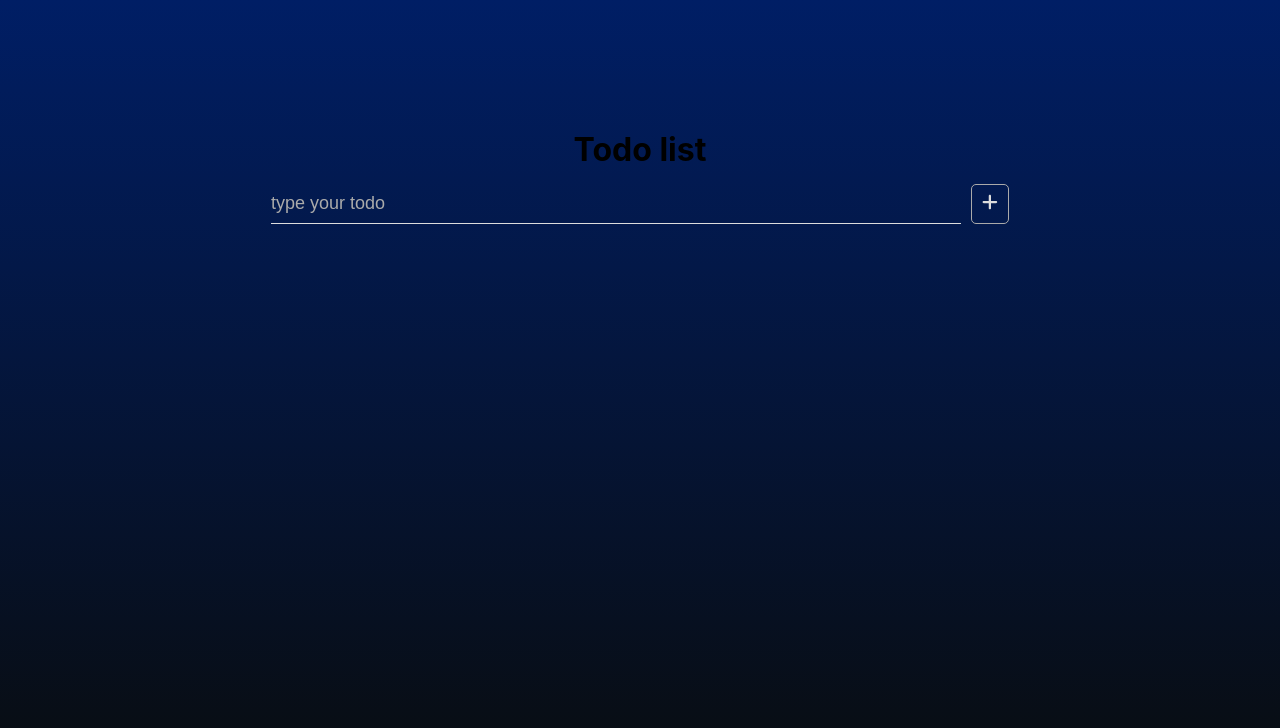
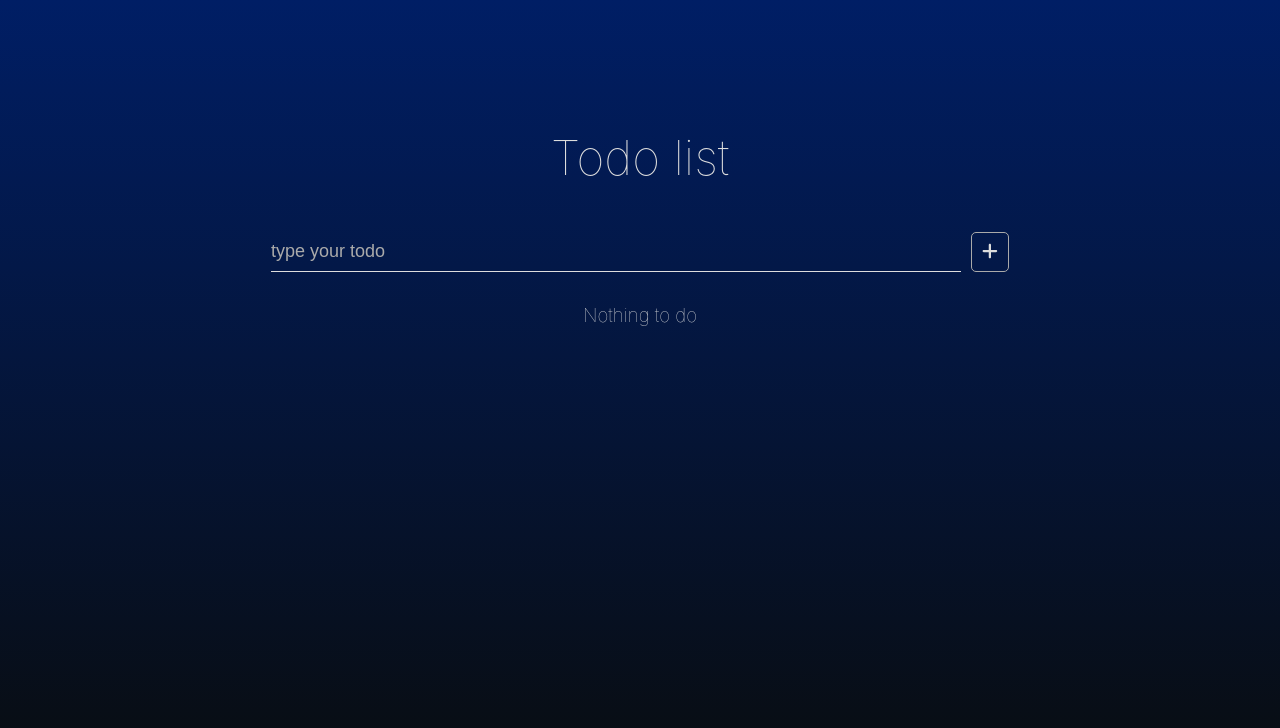
Before and after one commit to michalmlk/todo-app, a React (Create React App) app: page / in a window 1280 px wide. Shown: the top 728 px of the page. Built offline with nearby package versions, Linux system fonts and the light colour scheme.

Commit message:
added react-custom-scrollbar lib

```diff
--- a/package.json
+++ b/package.json
@@ -11,6 +11,7 @@
     "@testing-library/react": "^13.4.0",
     "@testing-library/user-event": "^13.5.0",
     "react": "^18.2.0",
+    "react-custom-scrollbars-2": "^4.5.0",
     "react-dom": "^18.2.0",
     "react-scripts": "5.0.1",
     "styled-components": "^5.3.6",
--- a/src/components/molecules/AddTodoField/AddTodoField.js
+++ b/src/components/molecules/AddTodoField/AddTodoField.js
@@ -4,6 +4,7 @@ import TodoItem from '../TodoItem/TodoItem'
 import { TodoInput, Wrapper, TodoItemsList } from './AddTodoField.styles'
 import { faPlus } from '@fortawesome/free-solid-svg-icons'
 import { FontAwesomeIcon } from '@fortawesome/react-fontawesome'
+import Scrollbars from 'react-custom-scrollbars-2'
 
 const AddTodoField = () => {
 	const todoTitleRef = useRef()
@@ -26,9 +27,15 @@ const AddTodoField = () => {
 				</form>
 			</TodoInput>
 			<TodoItemsList>
-				{todos.map(todo => {
-					return <TodoItem title={todo.title} id={todo.id} key={todo.id} />
-				})}
+				<Scrollbars>
+					{todos.length !== 0 ? (
+						todos.map(todo => {
+							return <TodoItem title={todo.title} id={todo.id} key={todo.id} />
+						})
+					) : (
+						<h3>Nothing to do</h3>
+					)}
+				</Scrollbars>
 			</TodoItemsList>
 		</Wrapper>
 	)
--- a/src/components/molecules/AddTodoField/AddTodoField.styles.js
+++ b/src/components/molecules/AddTodoField/AddTodoField.styles.js
@@ -58,5 +58,10 @@ export const Wrapper = styled.div`
 
 export const TodoItemsList = styled.div`
 	height: 50vh;
-	overflow-y: scroll;
+
+	h3 {
+		font-weight: lighter;
+		color: #ddd;
+		text-align: center;
+	}
 `
--- a/src/components/molecules/TodoItem/TodoItem.styles.js
+++ b/src/components/molecules/TodoItem/TodoItem.styles.js
@@ -29,7 +29,7 @@ export const ButtonArea = styled.div`
 		border: none;
 		background-color: transparent;
 		transition: background-color 0.1s;
-		font-size: 28px;
+		font-size: 24px;
 
 		&:hover {
 			cursor: pointer;
--- a/src/components/templates/Dashboard/Dashboard.styles.js
+++ b/src/components/templates/Dashboard/Dashboard.styles.js
@@ -3,9 +3,22 @@ import styled from 'styled-components'
 export const DashboardWrapper = styled.div`
 	display: flex;
 	flex-direction: column;
-	justify-content: center;
+	justify-content: flex-start;
 	align-items: center;
 	width: 100%;
 	min-height: 100vh;
+	padding-top: 10%;
 	background: linear-gradient(180deg, rgba(0, 30, 101, 1) 0%, rgba(9, 12, 13, 1) 100%, rgba(0, 34, 255, 1) 100%);
+
+	h1 {
+		color: #ddd;
+		font-weight: lighter;
+		margin-bottom: 30px;
+	}
+
+	@media (min-width: 1024px) {
+		h1 {
+			font-size: 48px;
+		}
+	}
 `
```
Also changed, not shown: 1 other file (tests, documents, lock files or other folders).
